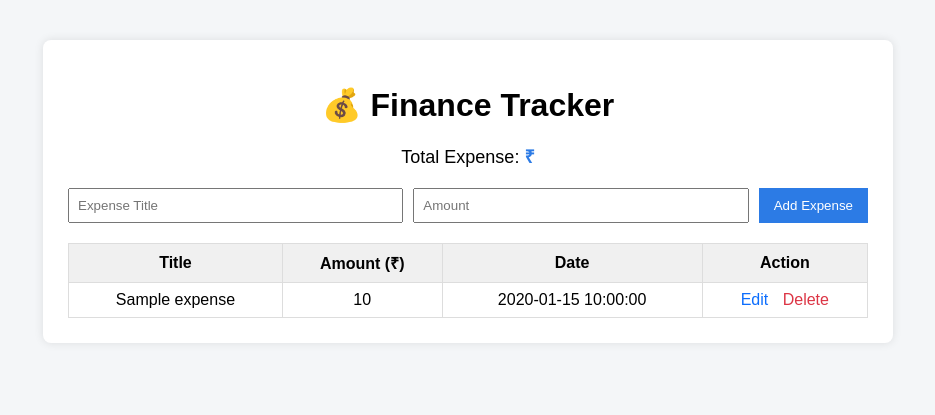
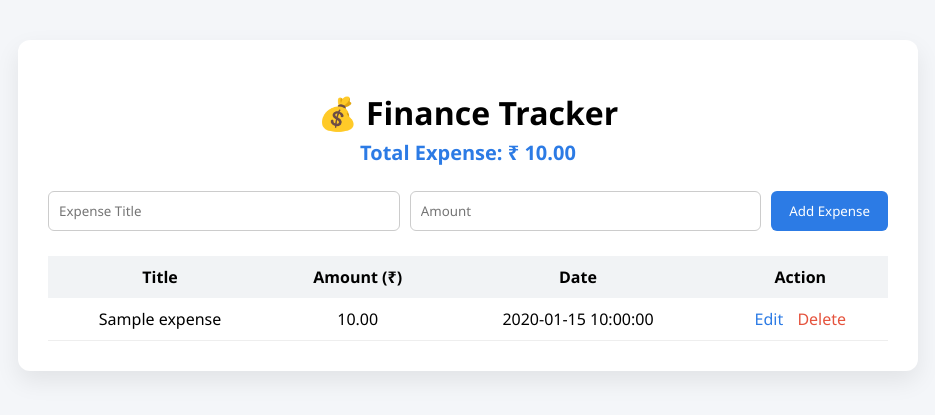
Before and after one commit to TIRTH-09/finance-tracker, a PHP site: page / in a window 1280 px wide. Shown: the top 415 px of the page, without its empty margins (172-1107 px from the left). Run offline with PHP 8.4, Linux system fonts and the light colour scheme; tables that the repository leaves empty or names only in its code hold one stand-in row (values such as "Sample post"); data that the repository does not hold is empty.

Commit message:
stable working 4/1/26

```diff
--- a/app/controller/HomeController.php
+++ b/app/controller/HomeController.php
@@ -5,8 +5,20 @@ class HomeController
 {
     public function index()
     {
-        $expense = new Expense();
-        $expenses = $expense->getAll();
+        $expenseModel = new Expense();
+        $result = $expenseModel->getAll();
+
+        // ✅ Convert result to array ONCE
+        $expenses = [];
+        while ($row = $result->fetch_assoc()) {
+            $expenses[] = $row;
+        }
+
+        // ✅ Calculate total safely
+        $total = 0;
+        foreach ($expenses as $row) {
+            $total += $row['amount'];
+        }
 
         require __DIR__ . "/../view/home.php";
     }
@@ -21,4 +33,39 @@ class HomeController
         header("Location: /finance-tracker/public/");
         exit;
     }
+
+    public function delete()
+    {
+        if (isset($_GET["id"])) {
+            $expense = new Expense();
+            $expense->delete($_GET["id"]);
+        }
+
+        header("Location: /finance-tracker/public/");
+        exit;
+    }
+
+    public function edit()
+    {
+        if (!isset($_GET["id"])) {
+            header("Location: /finance-tracker/public/");
+            exit;
+        }
+
+        $expenseModel = new Expense();
+        $expense = $expenseModel->find($_GET["id"]);
+
+        require __DIR__ . "/../view/edit.php";
+    }
+
+    public function update()
+    {
+        if (isset($_POST["id"], $_POST["title"], $_POST["amount"])) {
+            $expense = new Expense();
+            $expense->update($_POST["id"], $_POST["title"], $_POST["amount"]);
+        }
+
+        header("Location: /finance-tracker/public/");
+        exit;
+    }
 }
--- a/app/model/Expense.php
+++ b/app/model/Expense.php
@@ -24,4 +24,34 @@ class Expense
         $stmt->bind_param("sd", $title, $amount);
         $stmt->execute();
     }
+
+    public function delete($id)
+    {
+        $stmt = $this->db->prepare(
+            "DELETE FROM expenses WHERE id = ?"
+        );
+        $stmt->bind_param("i", $id);
+        $stmt->execute();
+    }
+
+    // ✅ GET SINGLE EXPENSE
+    public function find($id)
+    {
+        $stmt = $this->db->prepare(
+            "SELECT * FROM expenses WHERE id = ?"
+        );
+        $stmt->bind_param("i", $id);
+        $stmt->execute();
+        return $stmt->get_result()->fetch_assoc();
+    }
+
+    // ✅ UPDATE EXPENSE
+    public function update($id, $title, $amount)
+    {
+        $stmt = $this->db->prepare(
+            "UPDATE expenses SET title = ?, amount = ? WHERE id = ?"
+        );
+        $stmt->bind_param("sdi", $title, $amount, $id);
+        $stmt->execute();
+    }
 }
--- a/app/view/home.php
+++ b/app/view/home.php
@@ -2,22 +2,21 @@
 <html>
 <head>
     <title>Finance Tracker</title>
-    <link rel="stylesheet" href="css/style.css">
+    <!-- CSS cache fix explained below -->
+    <link rel="stylesheet" href="/finance-tracker/public/css/style.css?v=1">
 </head>
-
 <body>
 
 <div class="container">
-
     <h1>💰 Finance Tracker</h1>
 
-    <div class="total-box">
-        Total Expense: <span>₹ <?= $total ?></span>
+    <div class="total">
+        Total Expense: ₹ <?= number_format($total, 2) ?>
     </div>
 
-    <form method="POST" action="?action=store" class="expense-form">
+    <form method="POST" action="">
         <input type="text" name="title" placeholder="Expense Title" required>
-        <input type="number" name="amount" step="0.01" placeholder="Amount" required>
+        <input type="number" step="0.01" name="amount" placeholder="Amount" required>
         <button type="submit">Add Expense</button>
     </form>
 
--- a/public/css/style.css
+++ b/public/css/style.css
@@ -1,80 +1,106 @@
+* {
+    box-sizing: border-box;
+    font-family: "Segoe UI", sans-serif;
+}
+
 body {
-    font-family: Arial, sans-serif;
-    background: #f4f6f8;
+    background: #f4f6f9;
     margin: 0;
-    padding: 0;
+    padding: 40px;
 }
 
 .container {
-    width: 800px;
-    margin: 40px auto;
-    background: #ffffff;
-    padding: 25px;
-    border-radius: 8px;
-    box-shadow: 0 0 10px rgba(0,0,0,0.1);
+    max-width: 900px;
+    margin: auto;
+    background: #fff;
+    padding: 30px;
+    border-radius: 12px;
+    box-shadow: 0 10px 25px rgba(0,0,0,0.08);
 }
 
+/* Header */
 h1 {
     text-align: center;
-    margin-bottom: 20px;
+    margin-bottom: 5px;
 }
 
-.total-box {
+.total {
     text-align: center;
-    font-size: 18px;
-    margin-bottom: 20px;
+    font-size: 20px;
+    font-weight: bold;
+    color: #2c7be5;
+    margin-bottom: 25px;
 }
 
-.total-box span {
-    color: #2c7be5;
-    font-weight: bold;
+/* Form */
+form {
+    display: flex;
+    gap: 10px;
+    margin-bottom: 25px;
 }
 
-.expense-form {
-    display: flex;
-    gap: 10px;
-    margin-bottom: 20px;
+form input {
+    flex: 1;
+    padding: 10px;
+    border-radius: 6px;
+    border: 1px solid #ccc;
 }
 
-.expense-form input {
-    flex: 1;
-    padding: 8px;
-}
-
-.expense-form button {
-    padding: 8px 15px;
+form button {
     background: #2c7be5;
-    color: white;
+    color: #fff;
     border: none;
+    padding: 10px 18px;
+    border-radius: 6px;
     cursor: pointer;
 }
 
-.expense-form button:hover {
+form button:hover {
     background: #1a68d1;
 }
 
+/* Table */
 table {
     width: 100%;
     border-collapse: collapse;
 }
 
-table th, table td {
-    border: 1px solid #ddd;
-    padding: 8px;
-    text-align: center;
+th {
+    background: #f1f3f5;
+    padding: 10px;
 }
 
-table th {
-    background: #f0f0f0;
+td {
+    padding: 10px;
+    text-align: center;
+    border-bottom: 1px solid #eee;
 }
 
+/* Buttons */
 .btn-edit {
-    color: #0d6efd;
+    color: #2c7be5;
     text-decoration: none;
     margin-right: 10px;
+    font-weight: 500;
 }
 
 .btn-delete {
-    color: #dc3545;
+    color: #e5533d;
     text-decoration: none;
+    font-weight: 500;
 }
+
+.btn-edit:hover,
+.btn-delete:hover {
+    text-decoration: underline;
+}
+
+/* Edit Page */
+.edit-container {
+    max-width: 500px;
+    margin: auto;
+    background: white;
+    padding: 30px;
+    border-radius: 10px;
+    box-shadow: 0 8px 20px rgba(0,0,0,0.08);
+}
--- a/public/index.php
+++ b/public/index.php
@@ -2,9 +2,20 @@
 require_once "../app/controller/HomeController.php";
 
 $controller = new HomeController();
+$action = $_GET["action"] ?? null;
 
 if ($_SERVER["REQUEST_METHOD"] === "POST") {
-    $controller->store();
+    if ($action === "update") {
+        $controller->update();
+    } else {
+        $controller->store();
+    }
 } else {
-    $controller->index();
+    if ($action === "delete") {
+        $controller->delete();
+    } elseif ($action === "edit") {
+        $controller->edit();
+    } else {
+        $controller->index();
+    }
 }
```
Also changed, not shown: other parts of app/view/home.php (+22 -12 lines), app/view/edit.php (added, +25 -0 lines).
